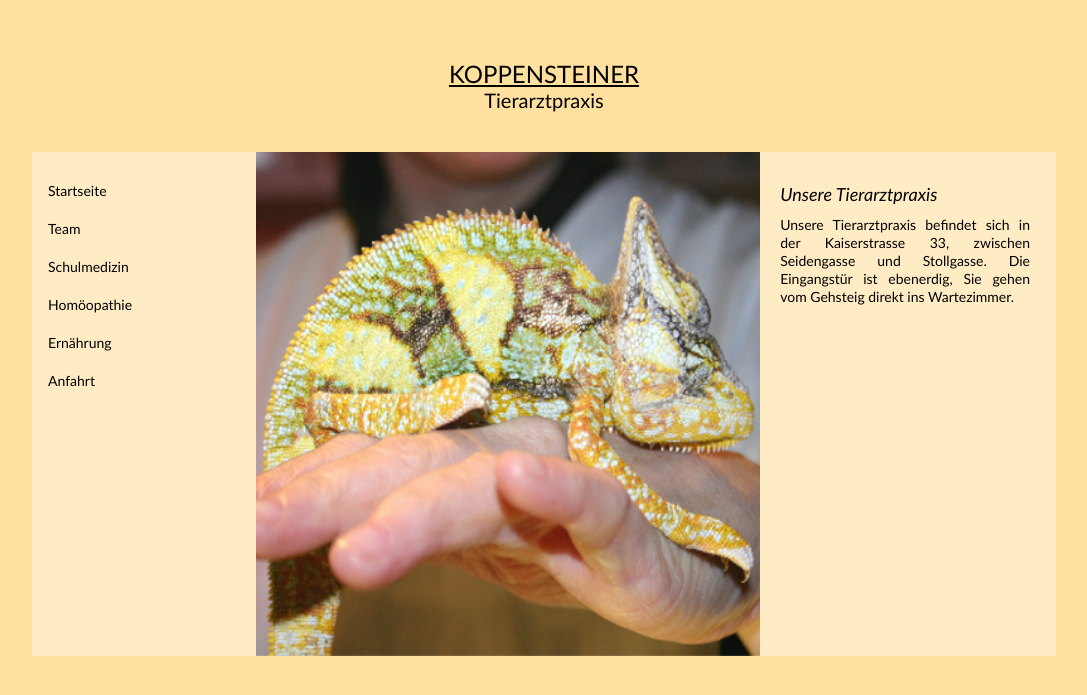
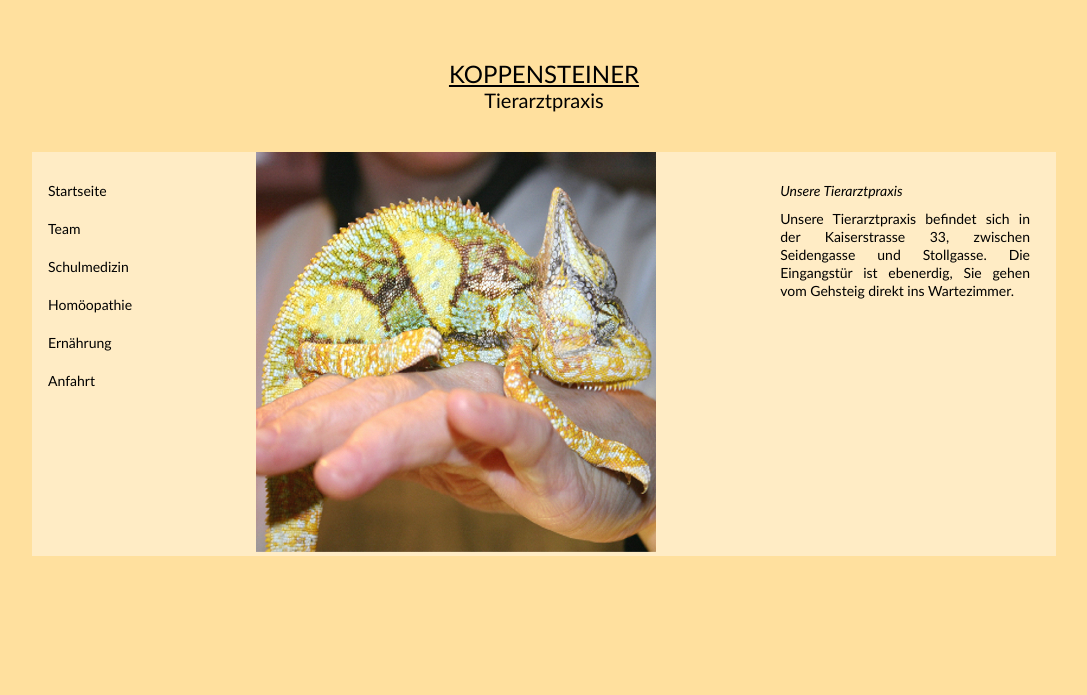
Before and after one commit to richardtraindl/tierarztpraxis-kaiserstrasse.at, a Jekyll site: the page built from praxis.html, in a window 1280 px wide. Shown: the top 695 px of the page, without its empty margins (96-1183 px from the left). Built offline with Jekyll 4.4.1, drawn with Linux system fonts in a browser that asks for light colours.

Commit message:
Update desktop3.css

```diff
--- a/styles/desktop3.css
+++ b/styles/desktop3.css
@@ -155,15 +155,6 @@ section.aktiv {
 	text-align: left;
 }
 
-h1 {
-	font-size: 20px;
-	line-height: 26px;
-}
-
-h2 {
-	font-size: 18px;
-	line-height: 24px;
-}
 
 table {
 	border-spacing: 0px;
@@ -171,10 +162,6 @@ table {
 	width: 100%;
 }
 
-img {
-	width: 100%;
-	display: block;
-}
 
 section h2 {
 	font-style: italic;
```
